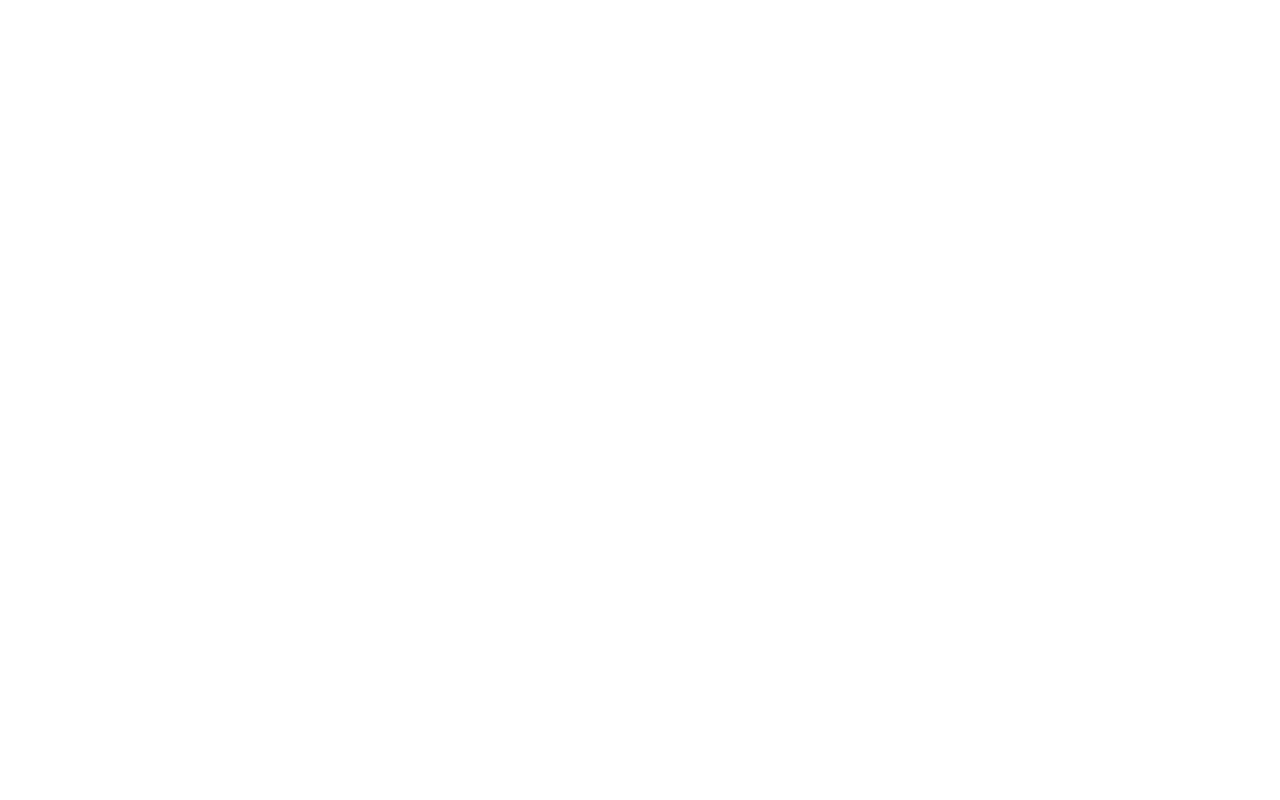
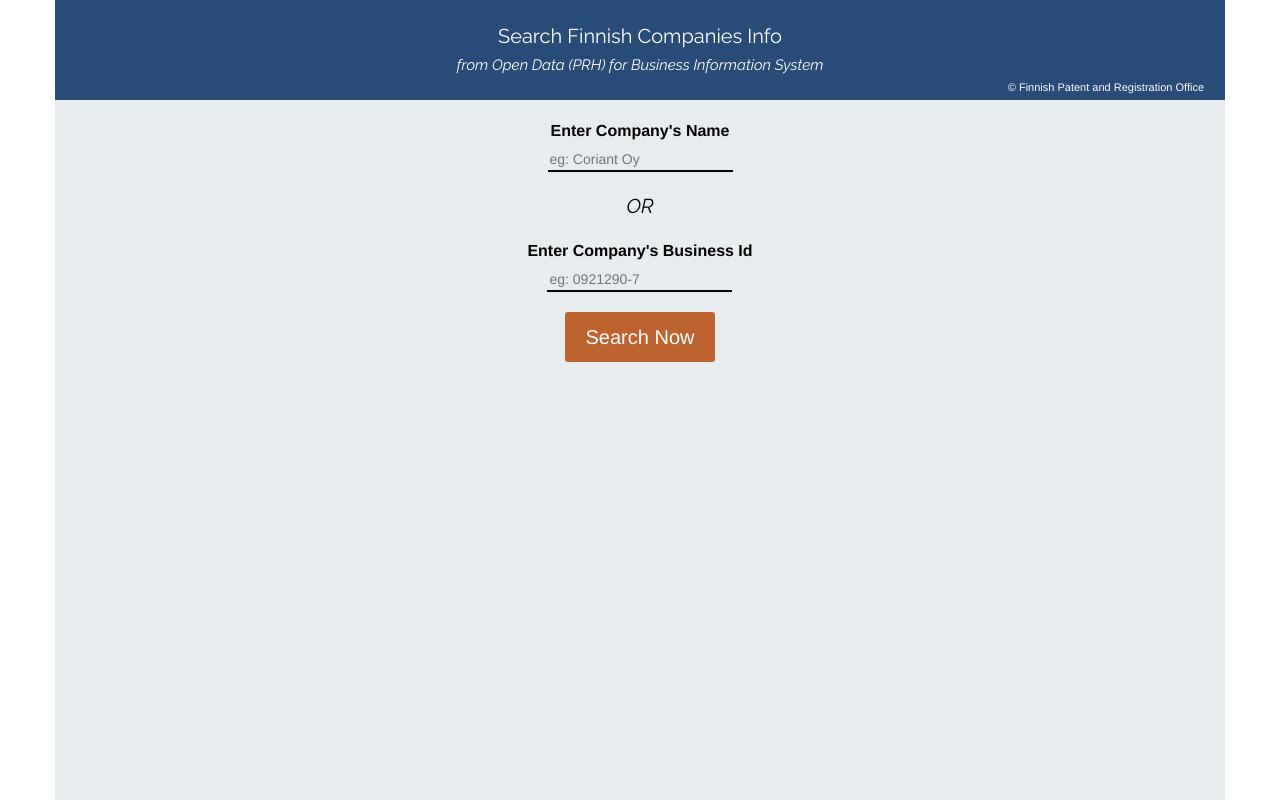
Before and after one commit to amritg/testCase-Grano, a website: page client/index.html in a window 1280 px wide. Drawn offline with nearby package versions, Linux system fonts and the light colour scheme.

Commit message:
Setup Client Server communication

```diff
--- a/client/index.html
+++ b/client/index.html
@@ -5,8 +5,46 @@
     <meta name="viewport" content="width=device-width, initial-scale=1.0">
     <meta http-equiv="X-UA-Compatible" content="ie=edge">
     <title>Search | Finnish Businness Information</title>
+    <link href="https://fonts.googleapis.com/css?family=Raleway:300i,400,400i" rel="stylesheet">
+    <link href="bower_components/bootstrap/dist/css/bootstrap.min.css" rel="stylesheet">
+    <link href="bower_components/font-awesome/css/font-awesome.min.css" rel="stylesheet">
+    <link href="stylesheets/styles.css" rel="stylesheet">
 </head>
-<body>
+<body ng-app="BusinessInfoFinder">
+    <div class="container" ng-controller="SearchController">
+        <div class="row">
+            <nav class="col-xs-12" id="headerContent">
+                <h1>Search Finnish Companies Info</h1>
+                <h2><i>from Open Data (PRH) for Business Information System</i></h2>
+                <p id="copyright">&copy; Finnish Patent and Registration Office</p>
+            </nav>
+            <div class="col-xs-12 col-sm-12" id="bodyContent">
+                <form ng-submit="searchCompanyInfo();">
+                    <div class="input-group">
+                        <label for="searchByName">Enter Company's Name </label>
+                        <input type="text" class="inputbox" id="searchByName" placeholder="eg: Coriant Oy" autofocus ng-model="searchByName">
+                    </div>
+                    <div id="or">
+                        <p><i>OR</i></p>
+                    </div>
+                    <div class="input-group">
+                        <label for="searchById">Enter Company's Business Id </label>
+                        <input type="text" class="inputbox" id="searchById" placeholder="eg: 0921290-7" ng-model="searchById">
+                    </div>
+                    <button type="submit" class="btn-search"> Search Now </button>
+                </form>
+            </div>
+        </div>
+        <div class="row">
+            <div class="col-xs-12">
+                {{searchByName}}
+                {{searchById}}
+                {{data}}
+            </div>
+        </div>
+    </div>
 
+    <script src="bower_components/angular/angular.min.js"></script>
+    <script src="javascripts/app.js"></script>
 </body>
 </html>
--- /dev/null
+++ b/client/javascripts/app.js
@@ -0,0 +1,25 @@
+'use strict';
+console.log("JavaScript is loaded");
+angular.module('BusinessInfoFinder',[])
+    .controller('SearchController',['$scope','$http', function($scope,$http){
+        $scope.searchByName = "";
+        $scope.searchById = "";
+        $scope.searchCompanyInfo = function(){
+            if($scope.searchByName == "" && $scope.searchById == ""){
+                $scope.data = "Please fill One of the Input options";
+            }else{
+                $http.post('http://localhost:2000/api/companyinfo',{
+                    name: $scope.searchByName,
+                    bId: $scope.searchById
+                }).then(function(response){
+                    console.log(response.data);
+                    if(response.data.length == 0){
+                        $scope.data = "Sorry! No Information is found";
+                    }else{
+                        $scope.data = response.data;
+                    }
+                });
+            }
+
+        }
+    }]);
--- /dev/null
+++ b/client/stylesheets/styles.css
@@ -0,0 +1,68 @@
+.container{
+    height: 100vh;
+    background-color: #E7ECEF;
+}
+#headerContent{
+    background-color: #274C77;
+    color: white;
+    text-align: center;
+    height: 100px;
+}
+#headerContent>h1 {
+    margin-top: 25px;
+    margin-bottom: 10px;
+    font-size: 20px;
+    font-family: 'Raleway', sans-serif;
+}
+#headerContent>h2 {
+    margin-top: 0px;
+    margin-bottom: 0px;
+    font-size: 15px;
+    font-family: 'Raleway', sans-serif;
+}
+#copyright {
+    font-size: 11px;
+    text-align: right;
+    margin: 6px
+}
+#bodyContent{
+    color: black;
+    text-align: center;
+}
+.input-group {
+    margin: 20px;
+    margin-left: auto;
+    margin-right: auto;
+}
+label{
+    font-size: 16px;
+    display: block;
+}
+.inputbox {
+
+    border-top: 0px;
+    border-right: 0px;
+    border-left: 0px;
+    border-bottom: 2px solid black;
+    background-color: #E7ECEF
+}
+input:focus{
+   outline: none;
+}
+#or{
+    text-align: center;
+}
+#or>p{
+    margin: 0px;
+    font-size: 20px;
+    font-family: 'Raleway', sans-serif;
+}
+.btn-search{
+    background-color: #BD632F;
+    color: white;
+    width: 150px;
+    height: 50px;
+    border: 0px;
+    border-radius: 3px;
+    font-size: 20px;
+}
```
Also changed, not shown: client/bower.json (added, +22 -0 lines), package.json (+8 -2 lines), server.js (+51 -0 lines).
